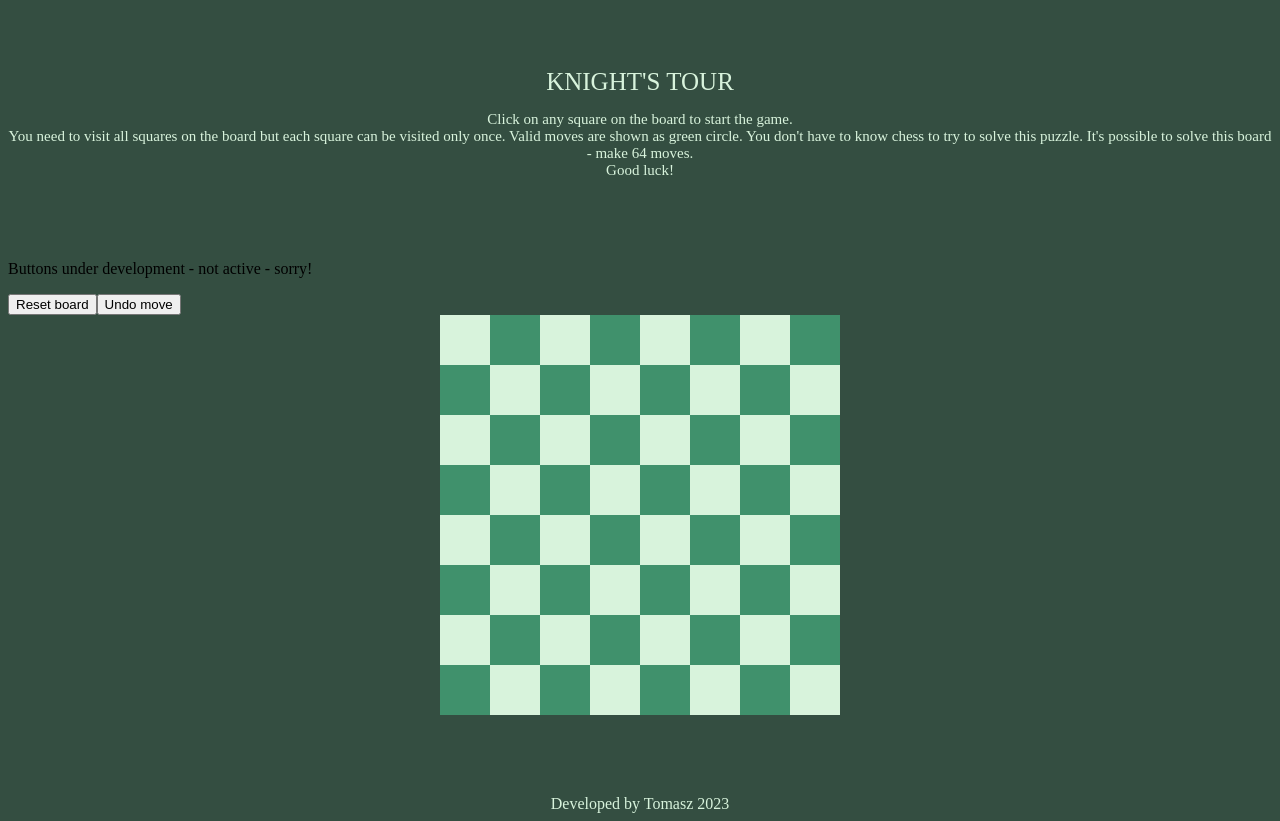
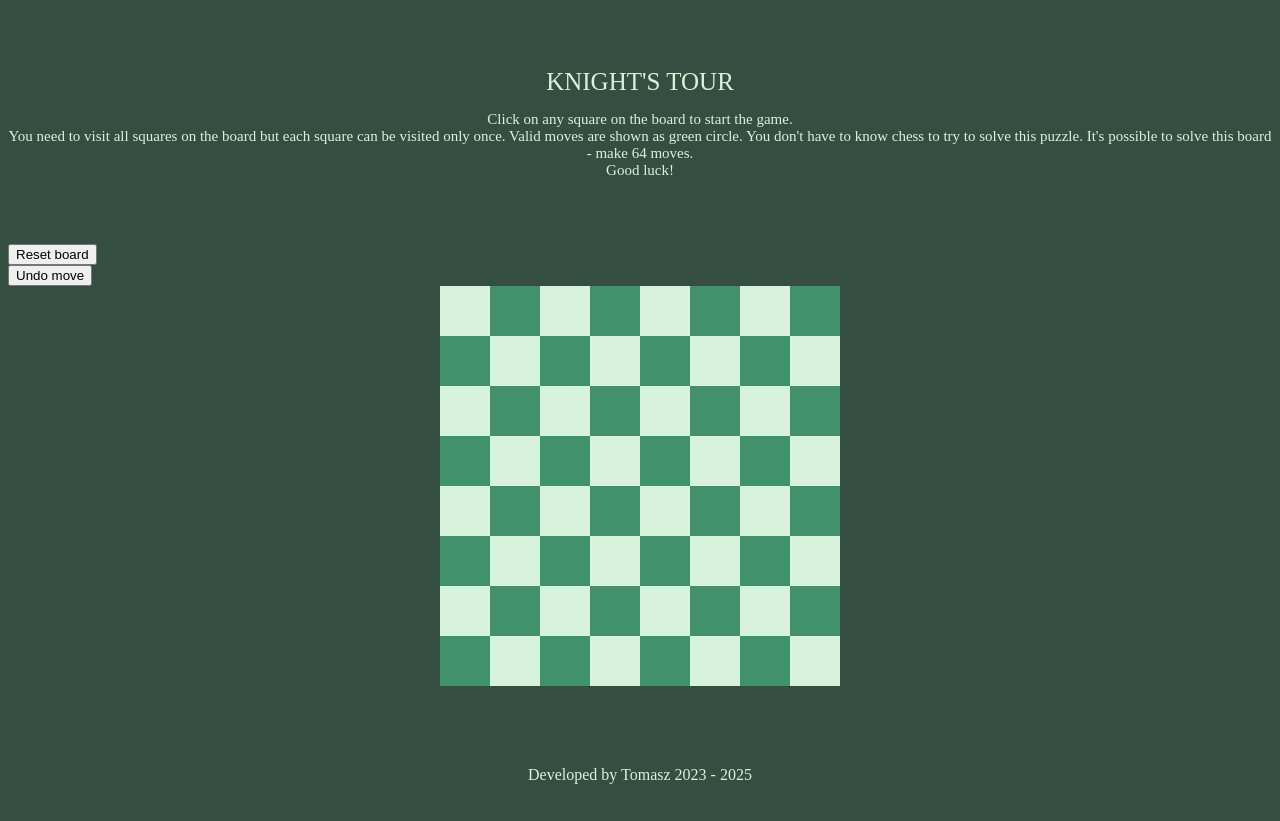
Before and after one commit to TomaszLaboj/knights-tour, a React (Create React App) app: page / in a window 1280 px wide. After the commit the page ends 800 px from the top, so only its background shows below. Built offline with nearby package versions, Linux system fonts and the light colour scheme.

Commit message:
refactor

```diff
--- a/src/App.tsx
+++ b/src/App.tsx
@@ -56,17 +56,16 @@ function App() {
         </p>
       </header>
       <nav>
-        <p>Buttons under development - not active - sorry!</p>
         <button className="reset" onClick={handleResetBoard}>
           Reset board
         </button>
-
+        <br />
         <button className="undo">Undo move</button>
       </nav>
       <aside className="description"></aside>
       <div className="board">{squaresElementArray}</div>
       {!isMoveLegal && <p className="description">Illegal move!</p>}
-      <footer className="footer">Developed by Tomasz 2023</footer>
+      <footer className="footer">Developed by Tomasz 2023 - 2025</footer>
     </>
   );
 }
```
